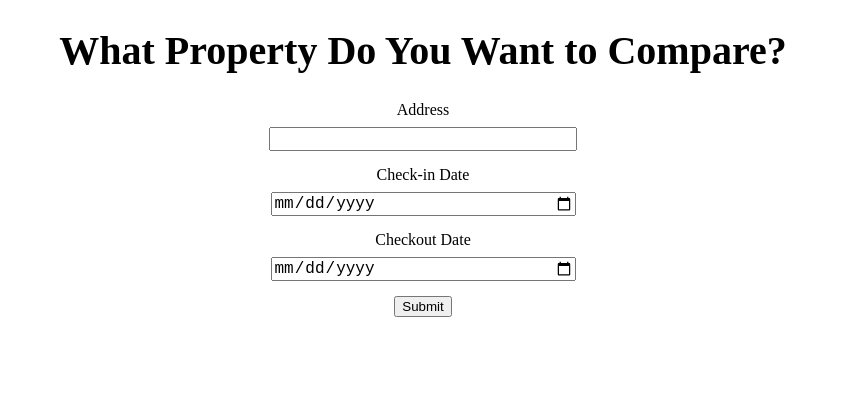
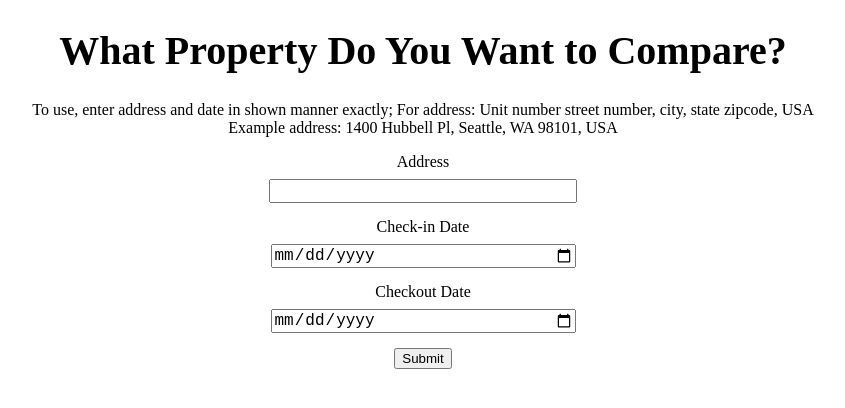
Before and after one commit to valtahomes/summer, a plain HTML site: page index.html in a window 1280 px wide. Shown: the whole page, without its empty margins (217-1062 px from the left). Drawn offline with Linux system fonts and the light colour scheme.

Commit message:
Update index.html
instructions added

```diff
--- a/index.html
+++ b/index.html
@@ -29,6 +29,7 @@
     <h1 class="page-title">What Property Do You Want to Compare?</h1>
   </header>
   <main>
+    <p style="text-align: center">To use, enter address and date in shown manner exactly; For address: Unit number street number, city, state zipcode, USA<br>Example address: 1400 Hubbell Pl, Seattle, WA 98101, USA</p>
     <form method="POST">
       <label for="address">Address</label>
       <input type="text" id="address" name="address">
```
